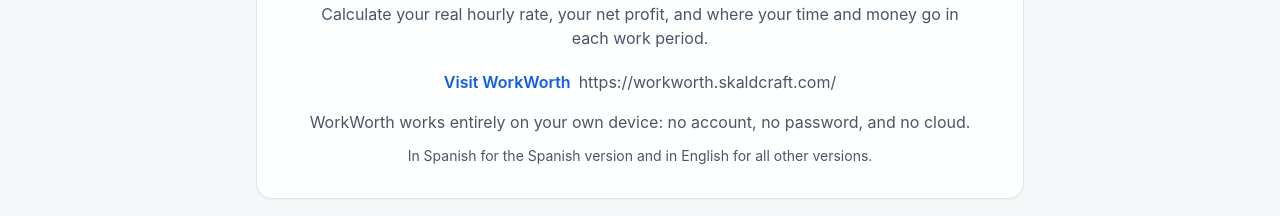
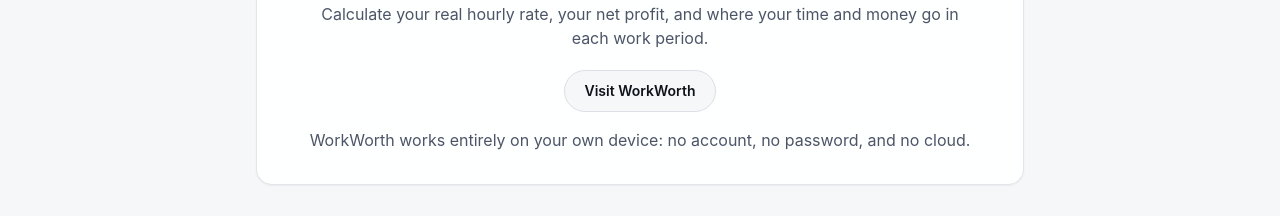
Before and after one commit to Skaldcraft/worthmytimecalculator, a React (Vite) app: page / in a window 1280 px wide. Shown: the part 1518-1734 px from the top of the page. Built offline with nearby package versions, Linux system fonts and the light colour scheme.

Commit message:
feat: update WorkWorth link styling and layout on HomePage

```diff
--- a/src/pages/HomePage.jsx
+++ b/src/pages/HomePage.jsx
@@ -82,28 +82,21 @@
                     : 'Calculate your real hourly rate, your net profit, and where your time and money go in each work period.'}
                 </p>
 
-                <p className="mt-5 text-sm sm:text-base">
+                <div className="mt-5 flex justify-center">
                   <a
                     href="https://workworth.skaldcraft.com/"
                     target="_blank"
                     rel="noopener noreferrer"
-                    className="font-semibold text-primary underline-offset-4 hover:underline"
+                    className="inline-flex items-center justify-center rounded-full border border-border bg-background px-5 py-2.5 text-sm font-semibold text-foreground transition-colors hover:bg-muted/80 focus:outline-none focus:ring-2 focus:ring-ring focus:ring-offset-2"
                   >
                     {language === 'es' ? 'Visitar WorkWorth' : 'Visit WorkWorth'}
                   </a>
-                  <span className="ml-2 text-muted-foreground">https://workworth.skaldcraft.com/</span>
-                </p>
+                </div>
 
                 <p className="mt-4 text-sm leading-relaxed text-muted-foreground sm:text-base">
                   {language === 'es'
                     ? 'WorkWorth funciona por completo en tu propio dispositivo: sin cuenta, sin contraseña y sin nube.'
                     : 'WorkWorth works entirely on your own device: no account, no password, and no cloud.'}
-                </p>
-
-                <p className="mt-3 text-xs text-muted-foreground sm:text-sm">
-                  {language === 'es'
-                    ? 'En español para la versión en español y en inglés para las demás versiones.'
-                    : 'In Spanish for the Spanish version and in English for all other versions.'}
                 </p>
               </div>
             </div>
```
